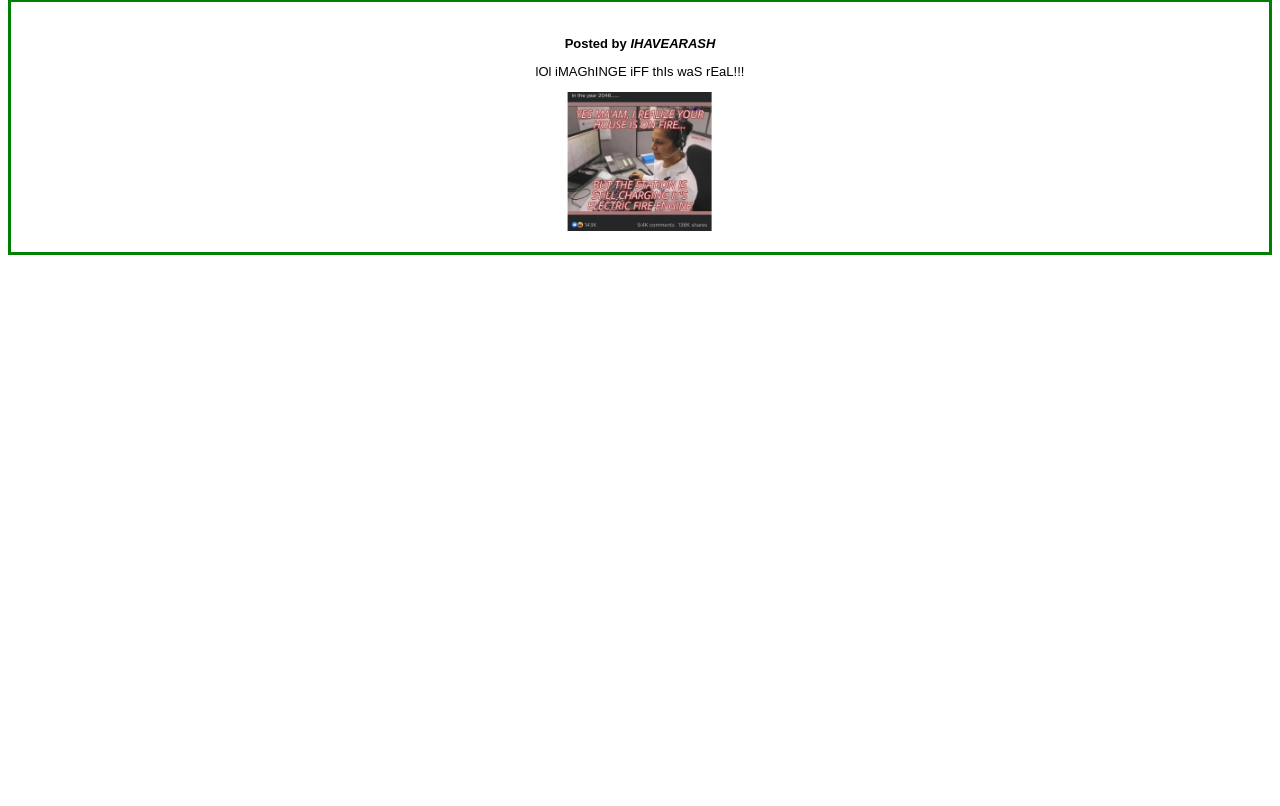
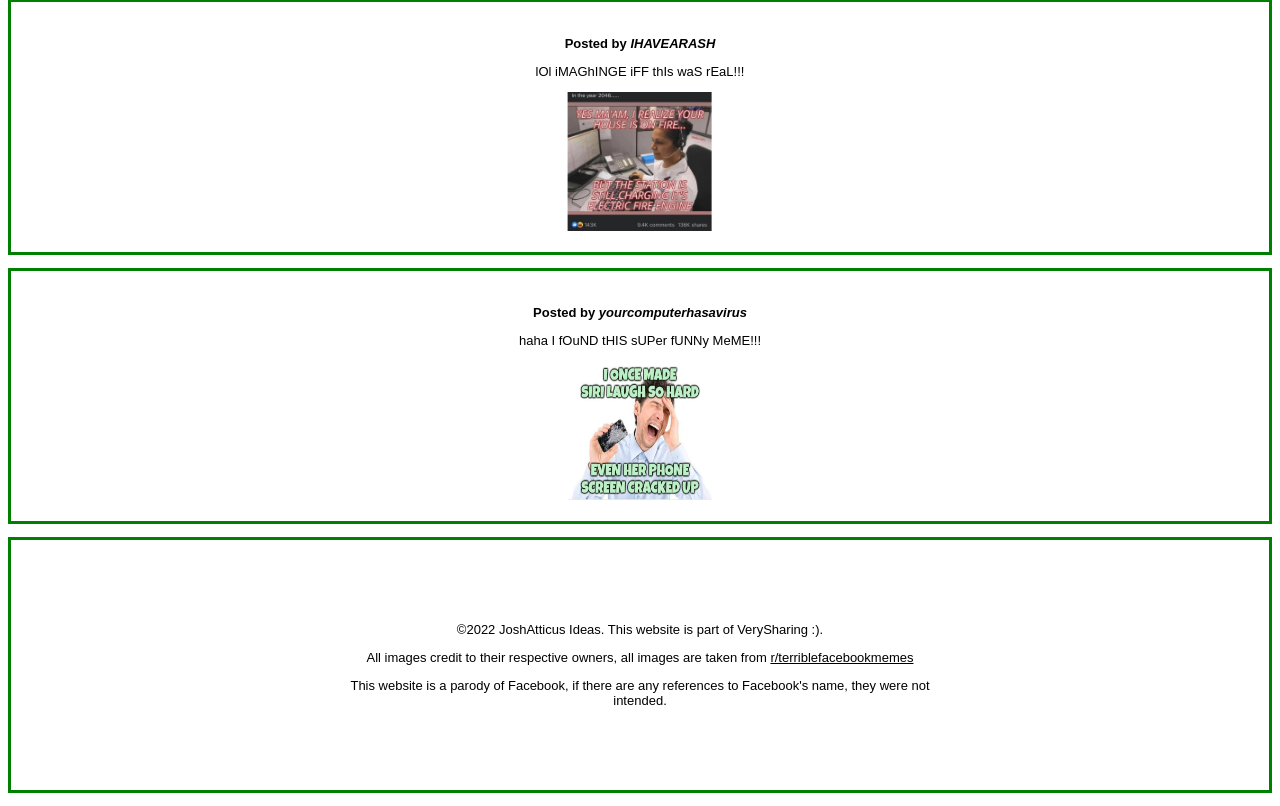
Before and after one commit to JoshAtticus/VerySharing, a plain HTML site: page badmemes.html in a window 1280 px wide. Shown: the part 1354-2160 px from the top of the page. Before the commit the page ends 1622 px from the top, so only its background shows below. Drawn offline with Linux system fonts and the light colour scheme; no server answers.

Commit message:
Fix badmemes + remove racist meme

```diff
--- a/badmemes.html
+++ b/badmemes.html
@@ -87,6 +87,22 @@
             </div>
           </div>
           <p></p>
+          <div class="container">
+            <div class="center">
+              <p><b>Posted by <i>yourcomputerhasavirus</i></b></p>
+              <p>haha I fOuND tHIS sUPer fUNNy MeME!!!</p>
+              <img src="assets/bad-memes/screen-cracked-up.jpg" width="144" height="139">
+            </div>
+          </div>
+          <p></p>
+          <div class="container">
+            <div class="center">
+              <p>©2022 JoshAtticus Ideas. This website is part of VerySharing :).</p>
+              <p>All images credit to their respective owners, all images are taken from <a href="https://reddit.com/r/terriblefacebookmemes">r/terriblefacebookmemes</a></p>
+              <p>This website is a parody of Facebook, if there are any references to Facebook's name, they were not intended.</p>
+            </div>
+          </div>
+          <p></p>
         </div>
         </div>
         <!--Yes I hardcoded the bad memes into this website-->
--- a/style.css
+++ b/style.css
@@ -9,8 +9,8 @@ H4{ text-align:centre; font-size:medium; font-family:sans-serif; font-weight:nor
 H5{ text-align:centre; font-size:small; font-family:sans-serif; font-weight:normal; }
 H6{ text-align:centre; font-size:smaller; font-family:sans-serif; font-weight:normal; }
 PRE{ text-align:centre; font-size:medium; font-family:sans-serif; font-weight:normal; }
-A{ text-align:centre; font-family:sans-serif; font-size:normal; color: rgb(255, 255, 255); }
-A:Hover{ text-align:centre; font-family:sans-serif; font-size:normal; color: rgb(202, 202, 202); }
+A{ text-align:centre; font-family:sans-serif; font-size:normal; color: rgb(0, 0, 0); }
+A:Hover{ text-align:centre; font-family:sans-serif; font-size:normal; color: rgb(50, 50, 50); }
 SPAN{ text-align:centre; font-family:sans-serif; font-size:normal; }
 font-family:sans-serif; font-size:small; A:Hover{ font-family:sans-serif; font-size:small; }
 </STYLE>
```
Also changed, not shown: assets/bad-memes/war-with-china.png (deleted).
